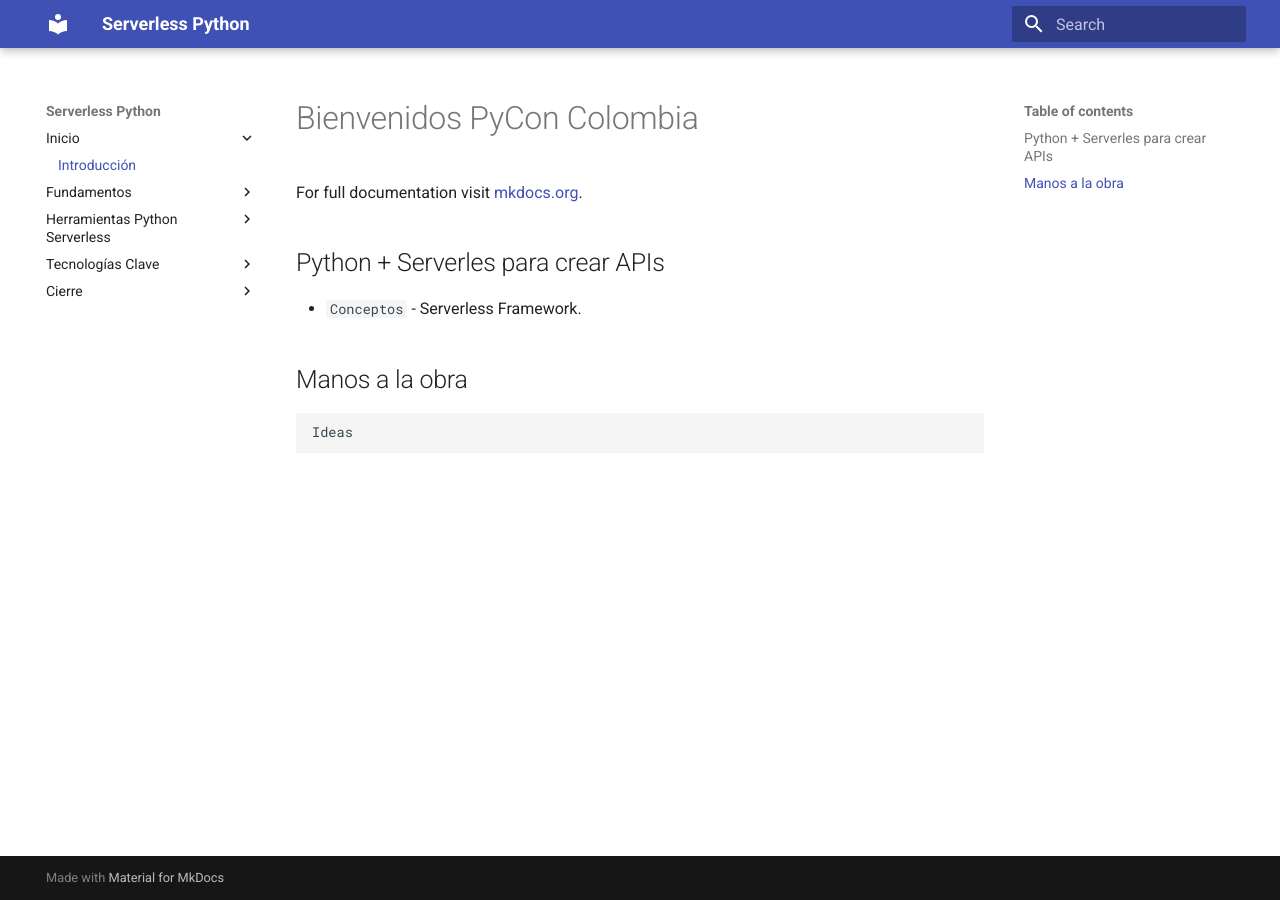
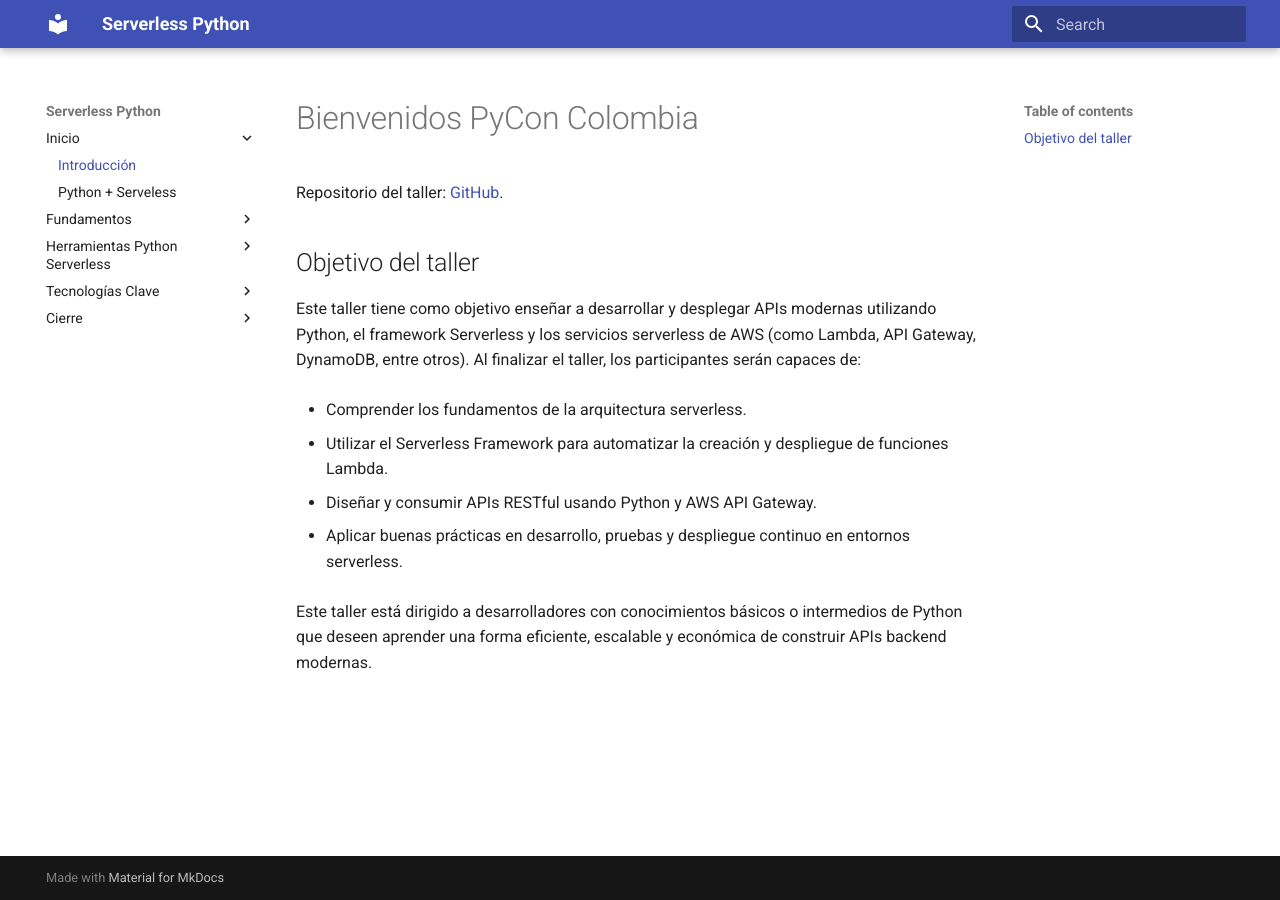
Before and after one commit to chrisfx/serverless-python, an MkDocs documentation site: the page built from docs/index.md, in a window 1280 px wide. Built offline with MkDocs 1.6.1 and Material for MkDocs 9.7.7, drawn with Linux system fonts in a browser that asks for light colours.

Commit message:
files structure added

```diff
--- a/docs/index.md
+++ b/docs/index.md
@@ -1,11 +1,17 @@
 # Bienvenidos PyCon Colombia
 
-For full documentation visit [mkdocs.org](https://www.mkdocs.org).
+Repositorio del taller: [GitHub](https://chrisfx.github.io/serverless-python/).
 
-## Python + Serverles para crear APIs
+## Objetivo del taller
 
-* `Conceptos` - Serverless Framework.
+Este taller tiene como objetivo enseñar a desarrollar y desplegar APIs modernas utilizando Python, el framework Serverless y los servicios serverless de AWS (como Lambda, API Gateway, DynamoDB, entre otros). Al finalizar el taller, los participantes serán capaces de:
 
-## Manos a la obra
+* Comprender los fundamentos de la arquitectura serverless.
 
-    Ideas
+* Utilizar el Serverless Framework para automatizar la creación y despliegue de funciones Lambda.
+
+* Diseñar y consumir APIs RESTful usando Python y AWS API Gateway.
+
+* Aplicar buenas prácticas en desarrollo, pruebas y despliegue continuo en entornos serverless.
+
+Este taller está dirigido a desarrolladores con conocimientos básicos o intermedios de Python que deseen aprender una forma eficiente, escalable y económica de construir APIs backend modernas.
--- a/mkdocs.yml
+++ b/mkdocs.yml
@@ -4,6 +4,7 @@
 nav:
   - Inicio:
       - Introducción: index.md
+      - Python + Serveless: python-serverless.md
   - Fundamentos:
       - ¿Qué es Serverless?: serverless.md
   - Herramientas Python Serverless:
```
Also changed, not shown: docs/aws-sam.md (added, +7 -0 lines), docs/chalice.md (added, +9 -0 lines), docs/cierre.md (added, +3 -0 lines), docs/comparativa.md (added, +5 -0 lines), docs/mini-demo.md (added, +3 -0 lines), docs/python-serverless.md (added, +16 -0 lines), docs/serverless-framework.md (added, +7 -0 lines), docs/serverless.md (added, +38 -0 lines), docs/tecnologias.md (added, +5 -0 lines), 1 other file.
